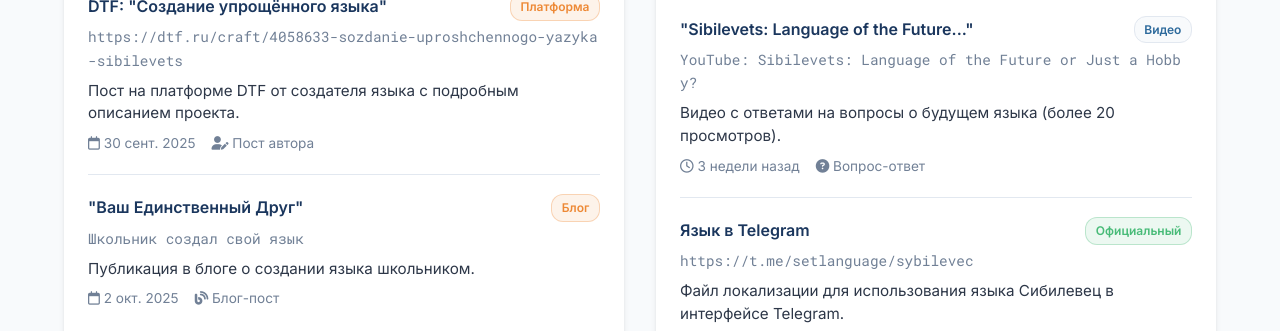
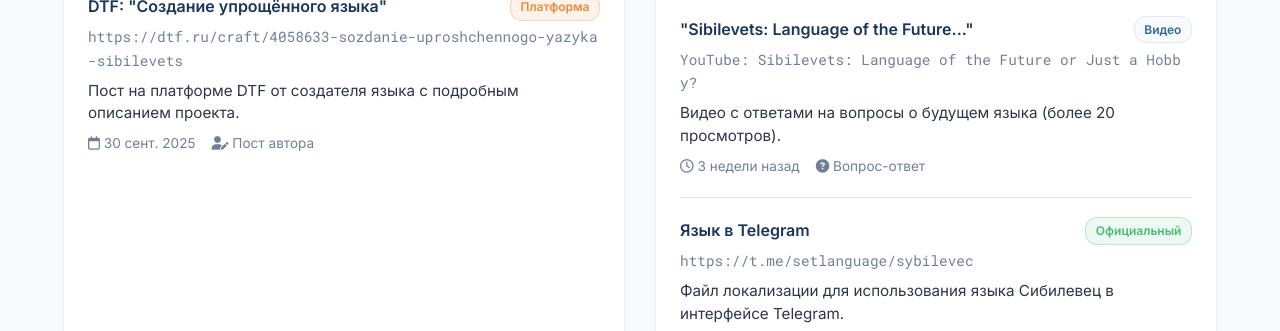
Before and after one commit to akkumulator950-bit/sibilevec-fan.github.io, a plain HTML site: page index.html in a window 1280 px wide. Shown: the part 1775-2106 px from the top of the page. Drawn offline with Linux system fonts and the light colour scheme.

Commit message:
Update index.html

```diff
--- a/index.html
+++ b/index.html
@@ -746,19 +746,6 @@
                             <span><i class="fas fa-user-edit"></i> Пост автора</span>
                         </div>
                     </div>
-
-                    <div class="link-item">
-                        <div class="link-title">
-                            "Ваш Единственный Друг"
-                            <span class="link-tag tag-media">Блог</span>
-                        </div>
-                        <div class="link-url">Школьник создал свой язык</div>
-                        <div class="link-description">Публикация в блоге о создании языка школьником.</div>
-                        <div class="link-meta">
-                            <span><i class="far fa-calendar"></i> 2 окт. 2025</span>
-                            <span><i class="fas fa-blog"></i> Блог-пост</span>
-                        </div>
-                    </div>
                 </div>
             </div>
 
```
